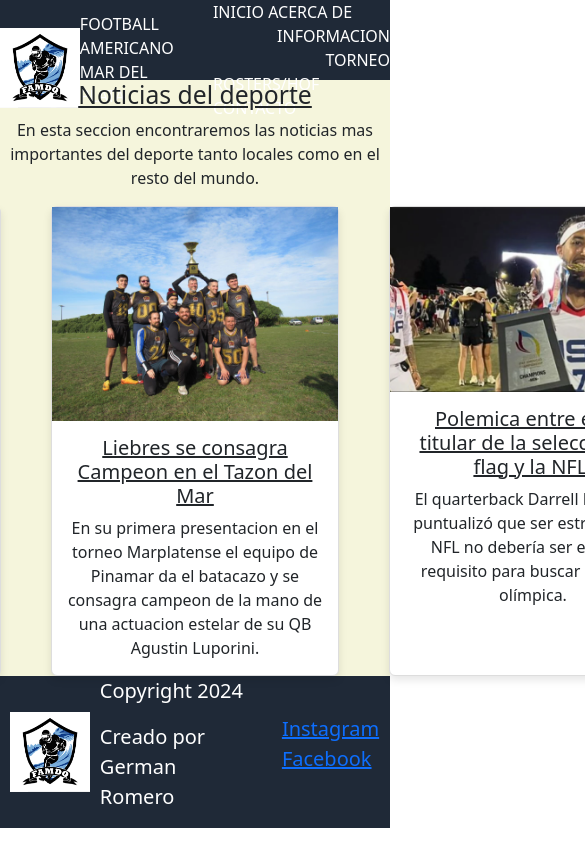
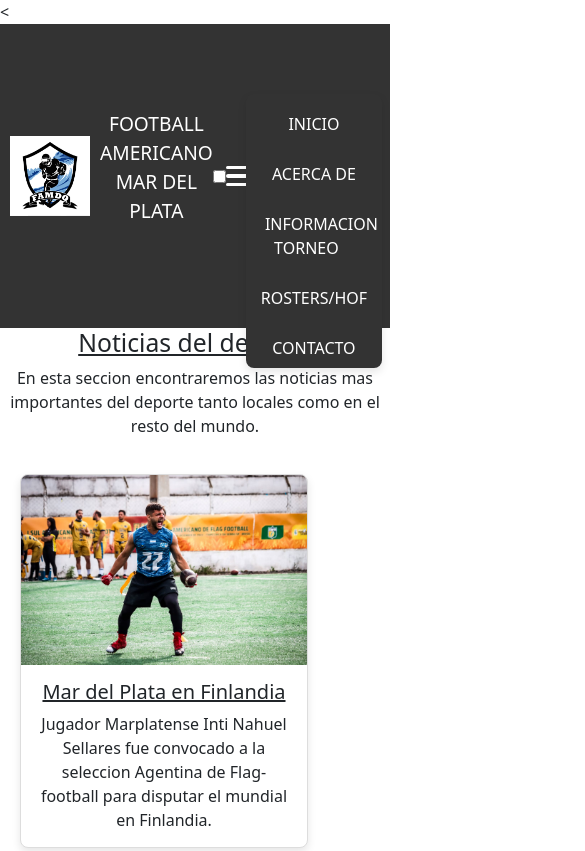
Before and after one commit to romerogerman/pre-entrega2-RomeroGerman, a plain HTML site: page index.html in a window 390 px wide. Shown: the top 851 px of the page, 585 px wide, since content can reach past the window. Drawn offline with nearby package versions, Linux system fonts and the light colour scheme.

Commit message:
cambios al index

```diff
--- a/index.html
+++ b/index.html
@@ -10,11 +10,33 @@
 </head>
 
 <body id="body">
+    <<!DOCTYPE html>
+    <html lang="en">
+    <head>
+        <meta charset="UTF-8">
+        <meta name="viewport" content="width=device-width, initial-scale=1.0">
+        <link rel="stylesheet" href="style.css">
+        <title>Document</title>
+    </head>
+    <body>
+
         <header id="header">
             <nav id="navBar">
                 <img class="logo-h" src="images/logo-famdq.png" alt="logo-famdq">
                 <p class="football">FOOTBALL AMERICANO MAR DEL PLATA</p>
-            <ul>
+
+                <!-- Checkbox para controlar el menú -->
+                <input type="checkbox" id="menu-toggle" class="menu-toggle">
+
+                <!-- Menú hamburguesa -->
+                <label for="menu-toggle" class="hamburger">
+                    <div></div>
+                    <div></div>
+                    <div></div>
+                </label>
+
+                <!-- Menú de navegación -->
+                <ul id="menu">
                     <li><a href="#">INICIO</a></li>
                     <li><a href="pages/acercade.html">ACERCA DE</a></li>
                     <li><a href="pages/informacion.html">INFORMACION TORNEO</a></li>
@@ -23,6 +45,12 @@
                 </ul>
             </nav>
         </header>
+
+
+    </body>
+    </html>
+
+
 
     <main id="main">
         <h2 class="tituloIndex">Noticias del deporte</h2>
```
Also changed, not shown: sass/style.sass (added), style.css. Lines whose indentation alone changed are shown as unchanged.
